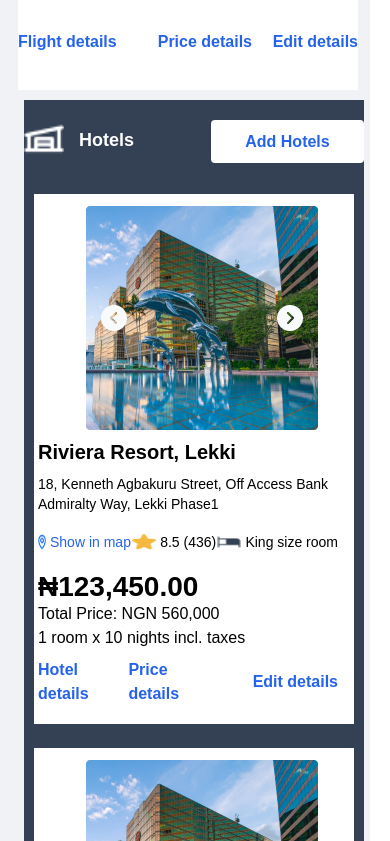
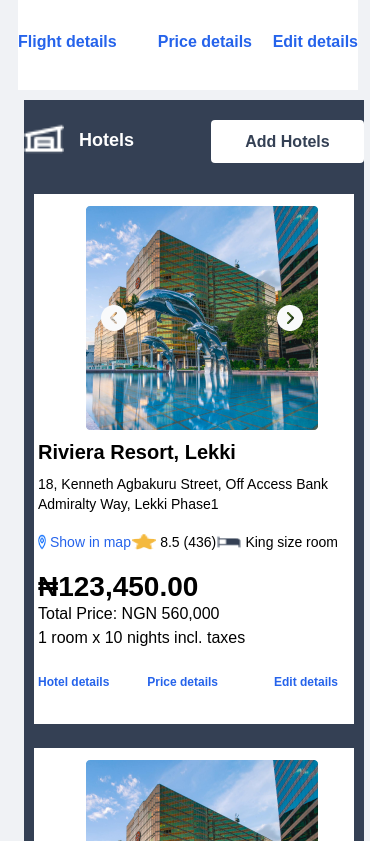
Before and after one commit to Dmengine/VoyakBooking, a Next.js app: page / in a window 390 px wide. Shown: the part 1983-2824 px from the top of the page. Built offline with nearby package versions, Linux system fonts and the light colour scheme.

Commit message:
bug fixed

```diff
--- a/src/app/MainPage.tsx
+++ b/src/app/MainPage.tsx
@@ -158,7 +158,7 @@
           </div>
           <Button
             text="Add Hotels"
-            buttonStyles="w-[153px] h-[43px]  text-base font-semibold rounded-[4px] bg-white text-blue-600"
+            buttonStyles="w-[153px] h-[43px]  text-base font-semibold rounded-[4px] bg-white text-customBlack"
             onClick={handleAddHotelClick}
           />
         </div>
--- a/src/app/components/AttractionsCard.tsx
+++ b/src/app/components/AttractionsCard.tsx
@@ -64,7 +64,7 @@
                 />
               </div>
             </div>
-            <div className="w-[310px] mt-7 mb-4 md:w-1/3 flex md:flex-col justify-start md:items-center h-full">
+            <div className="w-[310px] mt-9 mb-4 md:w-1/3 flex md:flex-col justify-start md:items-center h-full">
               <h2 className="w-[176px] h-[36px] font-semibold text-lg md:text-[28px]">
                 ₦123,450.00
               </h2>
@@ -103,14 +103,14 @@
           </div>
           <div className="flex justify-between items-center w-[300px] md:w-full h-10">
             <div className="w-[180px] md:w-[234px] h-[26px] flex justify-between items-center">
-              <h2 className="font-semibold text-base text-blue-600">
+              <h2 className="font-semibold text-[12px] md:text-base text-blue-600">
                 Hotel details
               </h2>
-              <h2 className="font-semibold text-base text-blue-600">
+              <h2 className="font-semibold text-[12px] md:text-base text-blue-600">
                 Price details
               </h2>
             </div>
-            <h2 className="font-semibold text-base text-blue-600">
+            <h2 className="font-semibold text-[12px] md:text-base text-blue-600">
               Edit details
             </h2>
           </div>
--- a/src/app/components/HotelsCard.tsx
+++ b/src/app/components/HotelsCard.tsx
@@ -107,14 +107,14 @@
           </div>
           <div className="flex justify-between items-center w-[300px] md:w-full h-10">
             <div className="w-[180px] md:w-[234px] h-[26px] flex justify-between items-center">
-              <h2 className="font-semibold text-base text-blue-600">
+              <h2 className="font-semibold text-[12px] md:text-base text-blue-600">
                 Hotel details
               </h2>
-              <h2 className="font-semibold text-base text-blue-600">
+              <h2 className="font-semibold text-[12px] md:text-base text-blue-600">
                 Price details
               </h2>
             </div>
-            <h2 className="font-semibold text-base text-blue-600">
+            <h2 className="font-semibold text-[12px] md:text-base text-blue-600">
               Edit details
             </h2>
           </div>
```
